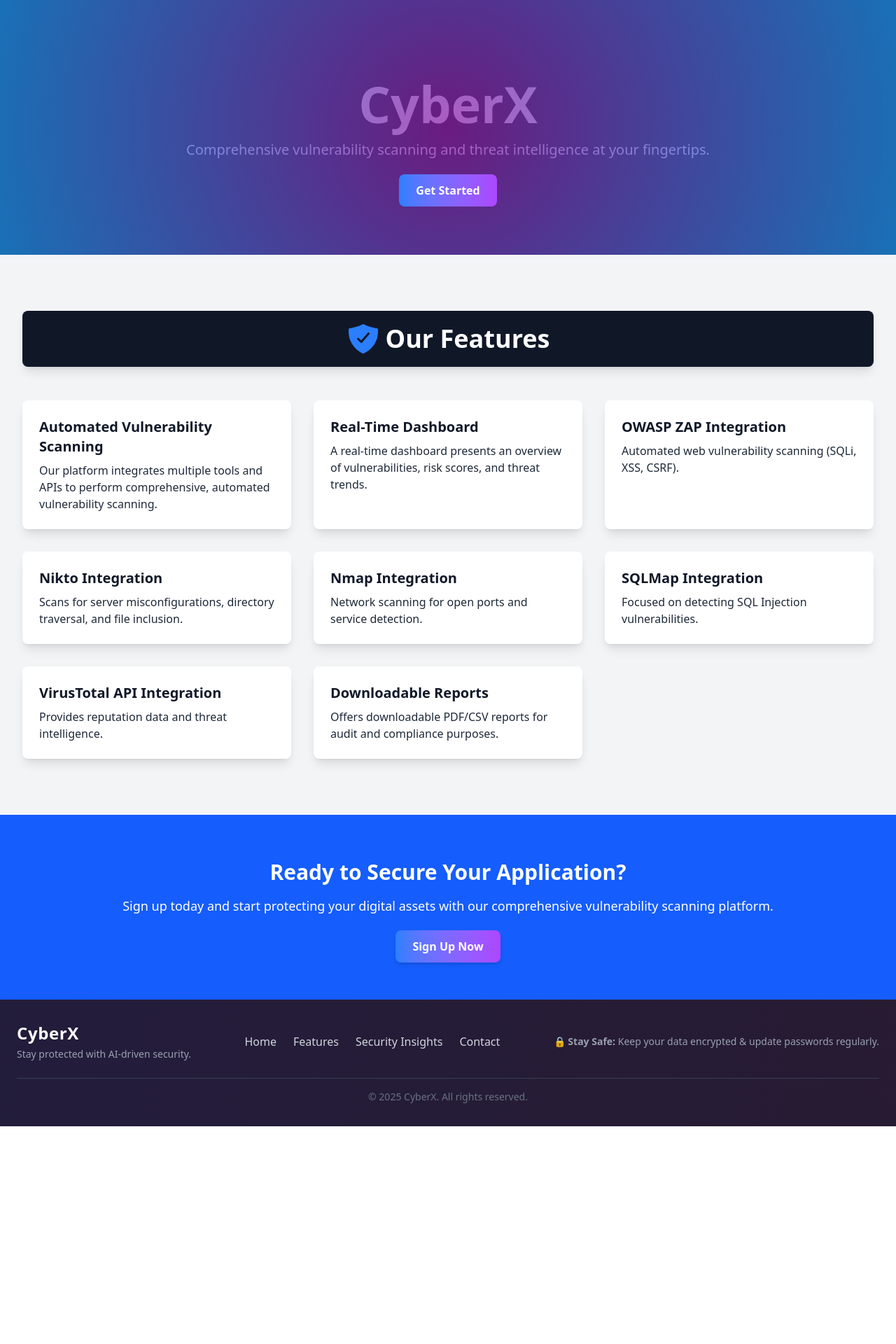
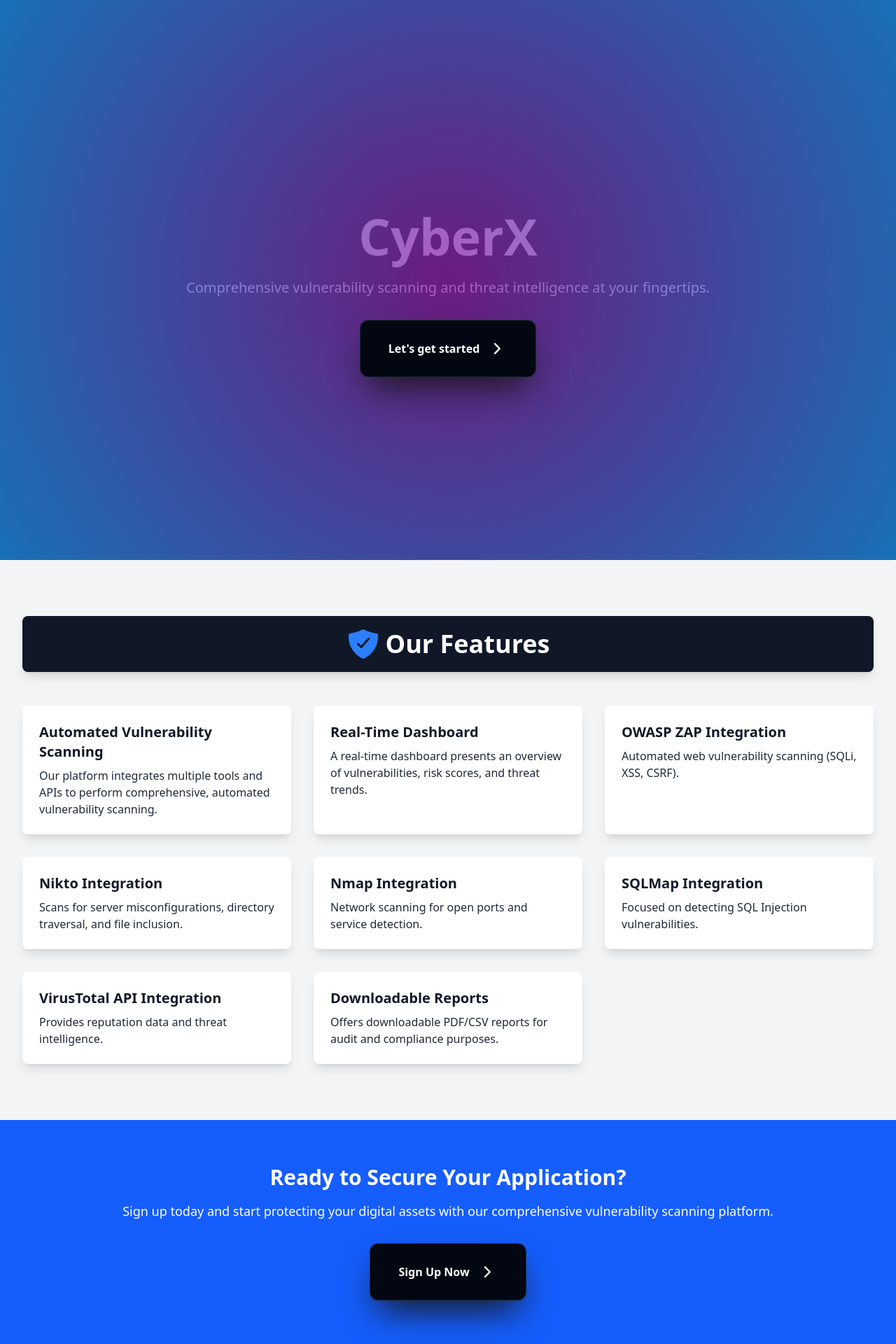
Before and after one commit to codehb01/cybersecurity, a React (Vite) app in the folder frontend/: page / in a window 1280 px wide. Shown: the top 1920 px of the page at 70% size. Before the commit the page ends 1609 px from the top, so only its background shows below. Built offline with nearby package versions, Linux system fonts and the light colour scheme.

Commit message:
commit by pranit : updated main page

```diff
--- a/frontend/package.json
+++ b/frontend/package.json
@@ -22,6 +22,7 @@
     "react-dom": "^19.0.0",
     "react-icons": "^5.5.0",
     "react-router-dom": "^7.3.0",
+    "styled-components": "^6.1.15",
     "tailwind-merge": "^3.0.2",
     "tailwindcss": "^4.0.14"
   },
--- a/frontend/src/components/MainPage.jsx
+++ b/frontend/src/components/MainPage.jsx
@@ -30,37 +30,45 @@
   );
 };
 
-// Hero Section Component
 const HeroSection = () => (
-  <section className="relative bg-black text-white text-center py-20 pt-28">
+  <section className="relative bg-black text-white text-center min-h-screen flex flex-col items-center justify-center py-28">
     {/* Background Animation */}
     <div className="absolute inset-0 bg-[radial-gradient(circle,#8E24AA,#2196F3)] opacity-50 animate-gradient" />
 
-    {/* Animated Heading */}
-    <motion.h1 {...fadeInUp} className="text-7xl font-bold mb-4">
+    {/* Animated Heading with Reduced Top Padding */}
+    <motion.h1 {...fadeInUp} className="text-7xl font-bold mb-4 pt-10">
       CyberX
     </motion.h1>
 
-    {/* Animated Description */}
-    <motion.p {...fadeInUp} transition={{ delay: 0.2 }} className="text-xl mb-8">
+    {/* Animated Description with Reduced Top Padding */}
+    <motion.p {...fadeInUp} transition={{ delay: 0.2 }} className="text-xl mb-8 pt-2">
       Comprehensive vulnerability scanning and threat intelligence at your fingertips.
     </motion.p>
 
-    {/* Animated Button */}
+    {/* Centered and Enlarged Button */}
     <motion.div {...fadeInUp} transition={{ delay: 0.4 }} className="relative z-10">
-  <Link
-    to="/Login"
-    className="bg-gradient-to-r from-blue-500 to-purple-500 text-white font-semibold py-3 px-6 rounded-lg transition-all duration-300 ease-in-out transform hover:scale-105 hover:shadow-lg hover:shadow-purple-400/30 hover:bg-gradient-to-r hover:from-purple-500 hover:to-blue-500 opacity-100"
-  >
-    Get Started
-  </Link>
+      <div className="flex items-center justify-center">
+        <div className="relative group">
+          <button className="relative inline-block p-px font-semibold leading-6 text-white bg-gray-800 shadow-2xl cursor-pointer rounded-xl shadow-zinc-900 transition-transform duration-300 ease-in-out hover:scale-110 active:scale-95">
+            <span className="absolute inset-0 rounded-xl bg-gradient-to-r from-teal-400 via-blue-500 to-purple-500 p-[2px] opacity-0 transition-opacity duration-500 group-hover:opacity-100" />
+            <span className="relative z-10 block px-10 py-6 rounded-xl bg-gray-950">
+              <div className="relative z-10 flex items-center space-x-2">
+                <span className="transition-all duration-500 group-hover:translate-x-1">Let's get started</span>
+                <svg className="w-8 h-8 transition-transform duration-500 group-hover:translate-x-1" data-slot="icon" aria-hidden="true" fill="currentColor" viewBox="0 0 20 20" xmlns="http://www.w3.org/2000/svg">
+                  <path clipRule="evenodd" d="M8.22 5.22a.75.75 0 0 1 1.06 0l4.25 4.25a.75.75 0 0 1 0 1.06l-4.25 4.25a.75.75 0 0 1-1.06-1.06L11.94 10 8.22 6.28a.75.75 0 0 1 0-1.06Z" fillRule="evenodd" />
+                </svg>
+              </div>
+            </span>
+          </button>
+        </div>
+      </div>
     </motion.div>
 
     {/* Gradient Background */}
     <div className="absolute inset-0 bg-[radial-gradient(circle,#8E24AA,#2196F3)] opacity-50 animate-gradient z-0" />
-
   </section>
 );
+
 
 // Feature Card Component (with animation)
 const FeatureCard = ({ title, description, delay }) => (
@@ -77,7 +85,7 @@
 
 // Features Section Component
 const FeaturesSection = () => (
-  <section className="py-20 bg-gray-100 dark:bg-gray-900">
+  <section className="py-20 bg-gray-100 dark:bg-gray-900 rounded-tl-lg rounded-tr-lg">
     <div className="max-w-7xl mx-auto px-4 sm:px-6 lg:px-8">
 
       {/* Animated "OUR FEATURES" Title */}
@@ -109,7 +117,6 @@
   </section>
 );
 
-// Call-to-Action Component
 const CallToAction = () => (
   <section className="bg-blue-600 text-white text-center py-16">
     <h2 className="text-3xl font-bold mb-4">Ready to Secure Your Application?</h2>
@@ -117,16 +124,28 @@
 
     {/* Animated Button */}
     <motion.div {...fadeInUp} transition={{ delay: 0.2 }}>
+      <div className="flex items-center justify-center">
+        <div className="relative group">
           <Link
             to="/Login"
-        className="bg-gradient-to-r from-blue-500 to-purple-500 text-white font-semibold py-3 px-6 rounded-lg transition duration-300 ease-in-out transform hover:scale-102
-                  hover:bg-gradient-to-r hover:from-purple-500 hover:to-blue-500 shadow-md hover:shadow-lg hover:shadow-purple-400/30"
+            className="relative inline-block p-px font-semibold leading-6 text-white bg-gray-800 shadow-2xl cursor-pointer rounded-xl shadow-zinc-900 transition-transform duration-300 ease-in-out hover:scale-110 active:scale-95"
           >
-        Sign Up Now
+            <span className="absolute inset-0 rounded-xl bg-gradient-to-r from-teal-400 via-blue-500 to-purple-500 p-[2px] opacity-0 transition-opacity duration-500 group-hover:opacity-100" />
+            <span className="relative z-10 block px-10 py-6 rounded-xl bg-gray-950">
+              <div className="relative z-10 flex items-center space-x-2">
+                <span className="transition-all duration-500 group-hover:translate-x-1">Sign Up Now</span>
+                <svg className="w-8 h-8 transition-transform duration-500 group-hover:translate-x-1" data-slot="icon" aria-hidden="true" fill="currentColor" viewBox="0 0 20 20" xmlns="http://www.w3.org/2000/svg">
+                  <path clipRule="evenodd" d="M8.22 5.22a.75.75 0 0 1 1.06 0l4.25 4.25a.75.75 0 0 1 0 1.06l-4.25 4.25a.75.75 0 0 1-1.06-1.06L11.94 10 8.22 6.28a.75.75 0 0 1 0-1.06Z" fillRule="evenodd" />
+                </svg>
+              </div>
+            </span>
           </Link>
+        </div>
+      </div>
     </motion.div>
   </section>
 );
+
 
 // Main Page Component
 const MainPage = () => (
@@ -139,77 +158,3 @@
 );
 
 export default MainPage;
-
-<style jsx>{`
-  @keyframes gradientAnimation {
-    0% { background-position: 0% 50%; }
-    50% { background-position: 100% 50%; }
-    100% { background-position: 0% 50%; }
-  }
-
-  .animate-gradient {
-    animation: gradientAnimation 8s infinite linear;
-    background-size: 200% 200%;
-  }
-
-  /* Hero Section Styles */
-  .hero-section {
-    background: linear-gradient(45deg, #ff6b81, #ff944d);
-    text-align: center;
-    color: white;
-    padding: 60px 0;
-    position: relative;
-  }
-
-  .hero-section h1 {
-    font-size: 3rem;
-    margin-bottom: 20px;
-    font-weight: bold;
-  }
-
-  .hero-section p {
-    font-size: 1.25rem;
-    margin-bottom: 30px;
-  }
-
-  /* Feature Card Styles */
-  .feature-card {
-    background-color: #fff;
-    padding: 20px;
-    border-radius: 8px;
-    box-shadow: 0 4px 6px rgba(0, 0, 0, 0.1);
-    text-align: center;
-    transition: transform 0.3s ease, box-shadow 0.3s ease;
-  }
-
-  .feature-card:hover {
-    transform: translateY(-10px);
-    box-shadow: 0 10px 15px rgba(0, 0, 0, 0.1);
-  }
-
-  .feature-card h3 {
-    font-size: 1.5rem;
-    margin-bottom: 15px;
-  }
-
-  .feature-card p {
-    font-size: 1rem;
-    color: #555;
-  }
-
-  /* Call to Action Styles */
-  .cta-button {
-    padding: 15px 30px;
-    background: linear-gradient(90deg, #ff6b81, #ff944d);
-    color: white;
-    font-size: 1.25rem;
-    border-radius: 50px;
-    text-decoration: none;
-    text-transform: uppercase;
-    transition: background 0.3s ease;
-  }
-
-  .cta-button:hover {
-    background: linear-gradient(90deg, #ff944d, #ff6b81);
-  }
-`}</style>
```
Also changed, not shown: 1 other file (tests, documents, lock files or other folders). Lines whose indentation alone changed are shown as unchanged.
